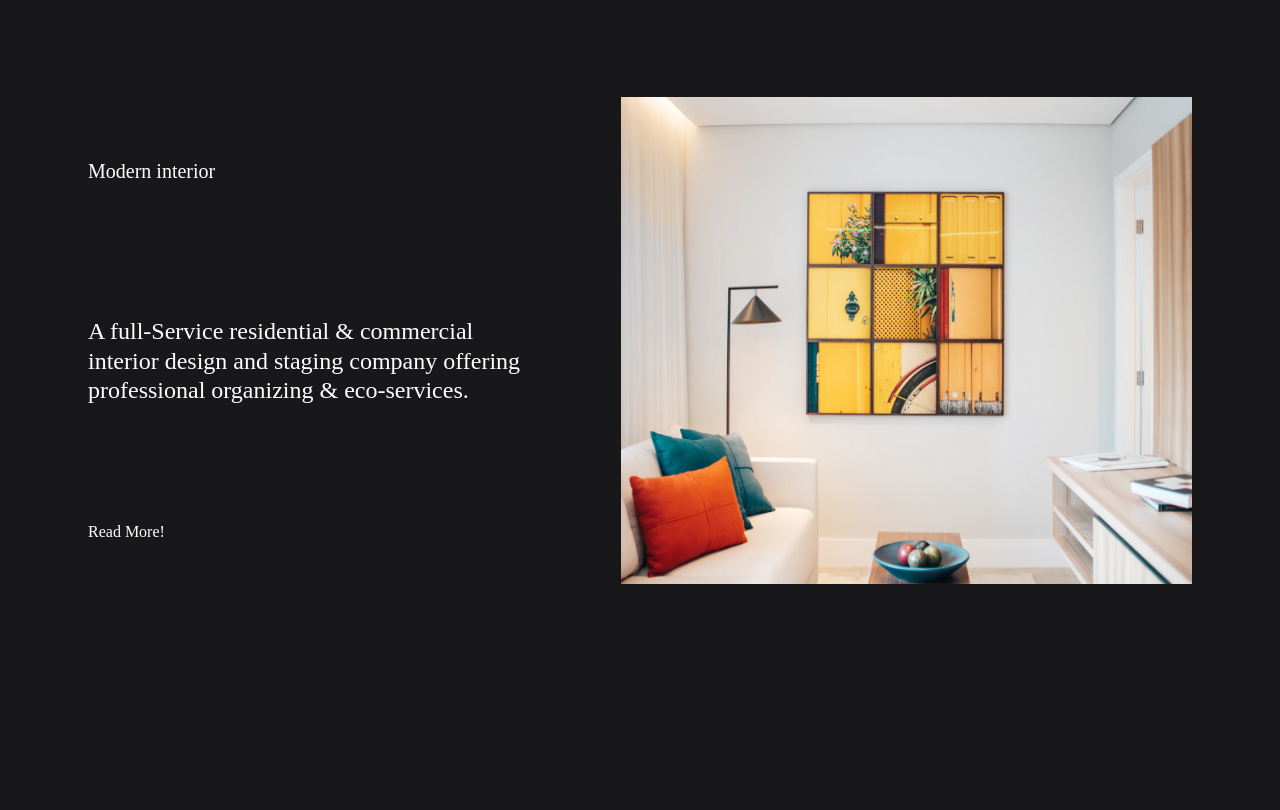
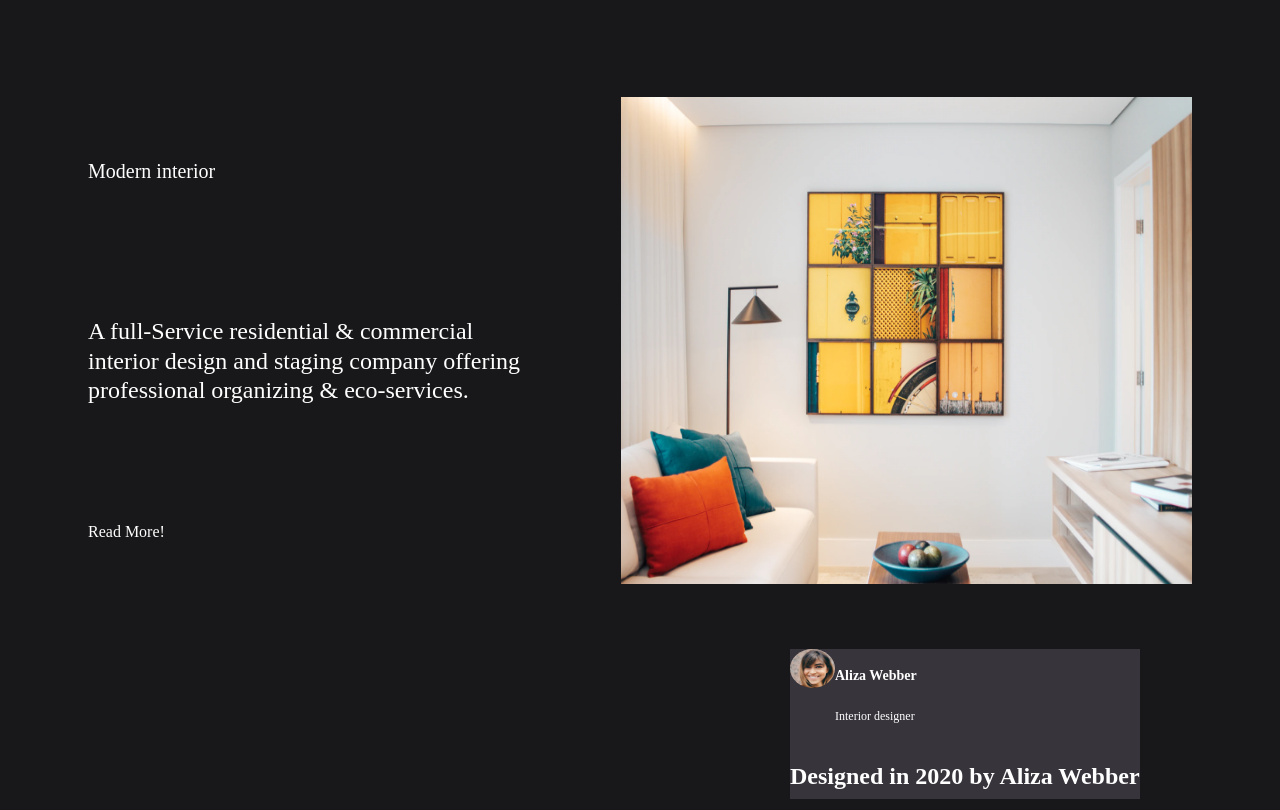
Before and after one commit to ikigai1337/devchallenges.io, a plain HTML site: page Interior Consultant/index.html in a window 1280 px wide. Shown: the part 101-911 px from the top of the page. Before the commit the page ends 800 px from the top, so only its background shows below. Drawn offline with Linux system fonts and the light colour scheme.

Commit message:
added the black box

```diff
--- a/Interior Consultant/index.html
+++ b/Interior Consultant/index.html
@@ -33,6 +33,20 @@
 
     <div class="right">
         <img class="theimg" src="photo1.png" alt="">
+
+    </div>
+    <div class="thebox">
+            <div class="top">
+                <img class="pdf" src="photo2.png" alt="">
+                <div>
+                    <h4>Aliza Webber</h4>
+                    <p class="secondp">Interior designer</p>
+                </div>
+                <h2>
+                    Designed in 2020 by Aliza Webber
+                </h2>
+            </div>
+
     </div>
 </section>
 
--- a/Interior Consultant/style.css
+++ b/Interior Consultant/style.css
@@ -100,6 +100,38 @@ p {
      height: 486.53px;
 }
 
+.thebox {
+     background-color: #38343c;
+     width: 350px;
+     height: 150px;
+     position: absolute;
+     right: 140px;
+     bottom: -100px;
+     /* margin-top: 250px; */
+}
+
+
+h4 {
+     width: 100%;
+     font-size: 14px;
+}
+
+.top{
+     display: flex;
+     flex-wrap: wrap;
+}
+
+.pdf {
+     width: 45px;
+     border-radius: 50%;
+     height: 39px;
+}
+.h2 {
+     font-size: 24px;
+}
+.secondp {
+     font-size: 12px;
+}
 /******************************************
 /* LAYOUT
 /*******************************************/
```
